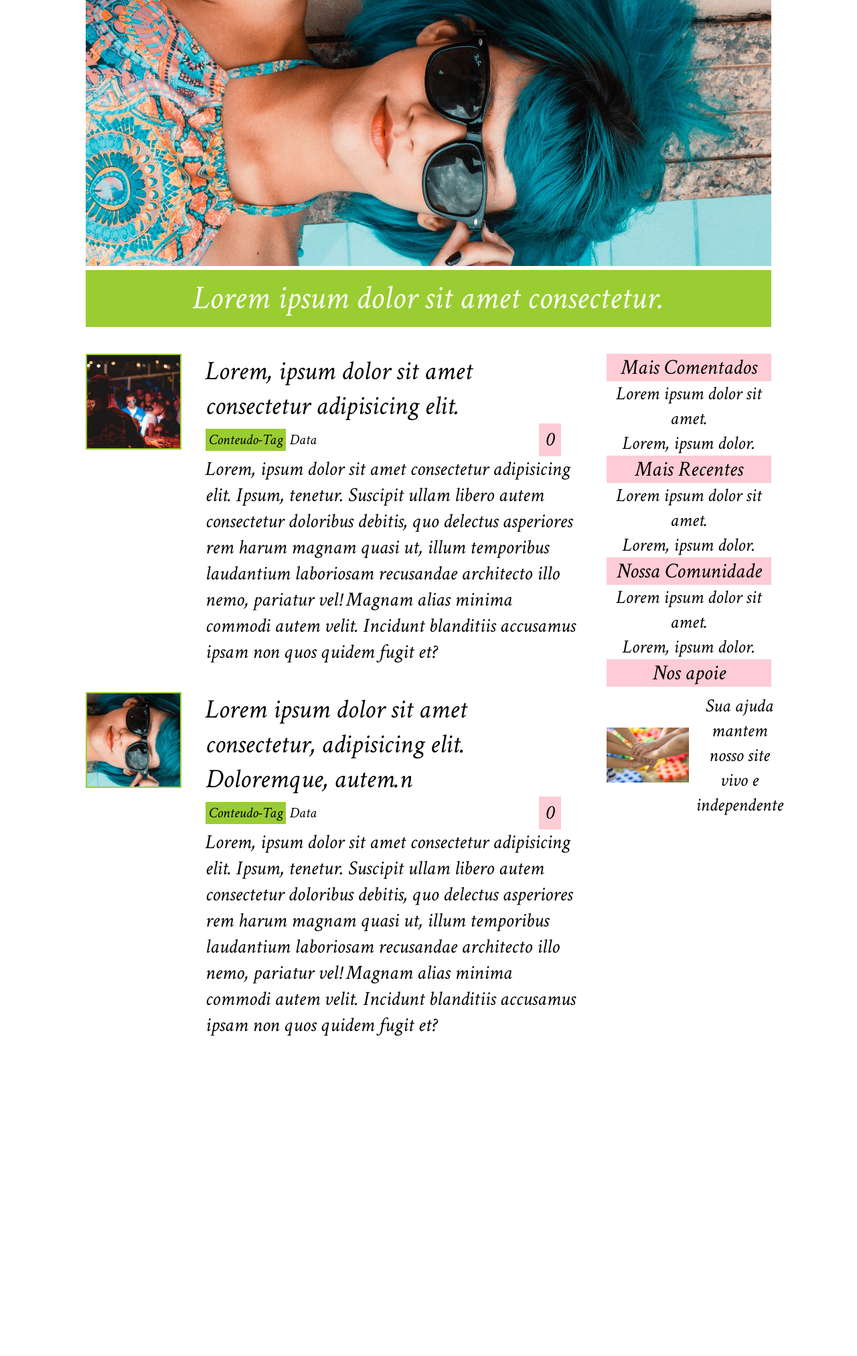
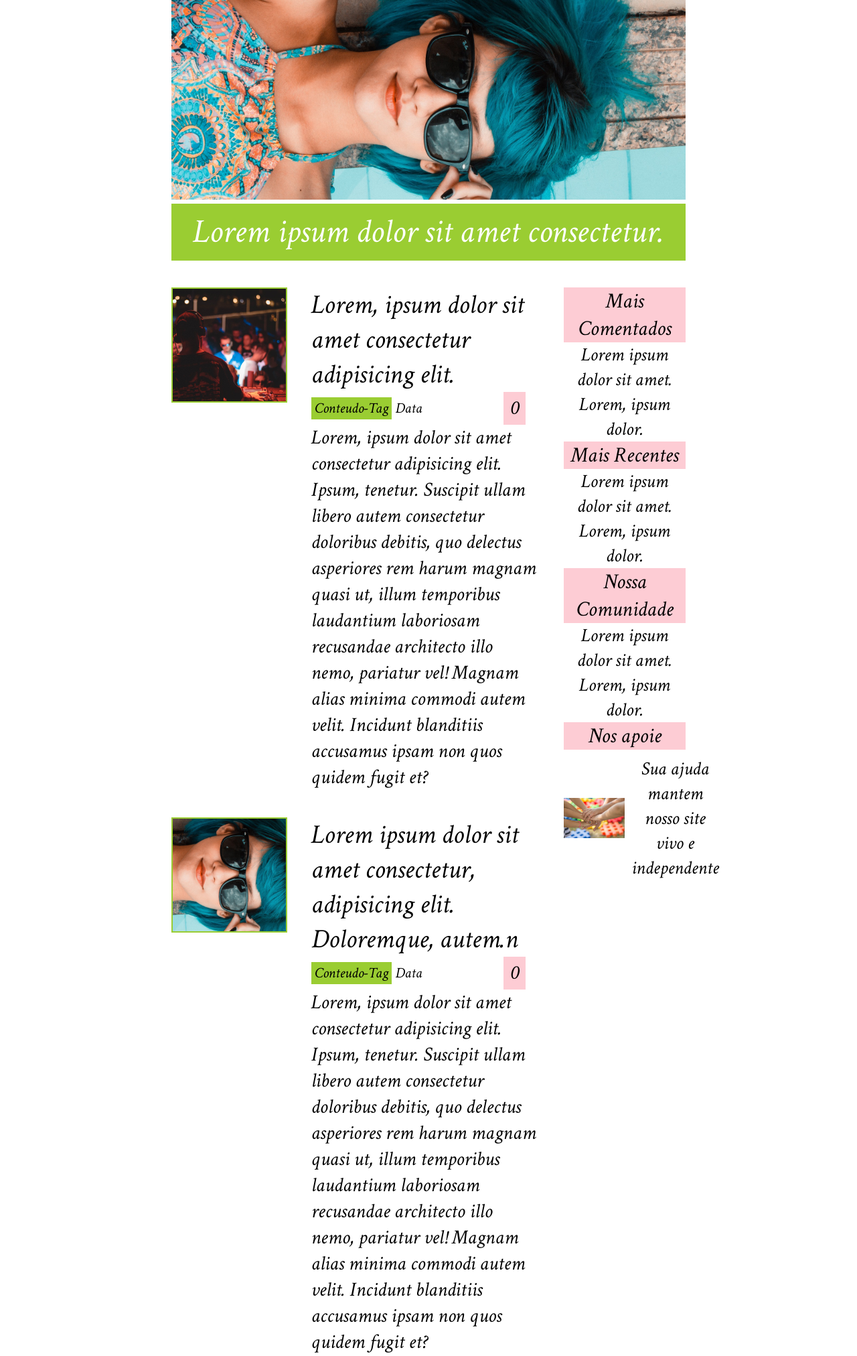
Before and after one commit to jrafaelpcruz/hackaton-pamI, a PHP site: page / in a window 1280 px wide. Shown: the part 219-2243 px from the top of the page at 67% size. Before the commit the page ends 1770 px from the top, so only its background shows below. Run offline with PHP 8.4, Linux system fonts and the light colour scheme; some web fonts are replaced.

Commit message:
classes conteudo-imagem e conteudo-principal adcionadas ao grupo conteudo

```diff
--- a/index.php
+++ b/index.php
@@ -24,8 +24,10 @@
   <div class="container">
     <div class="coluna-conteudo">
       <div class="conteudo">
-        <div><img src="img/music.jpg" /></div>
-        <div>
+        <div class="conteudo-imagem">
+          <img src="img/music.jpg" />
+        </div>
+        <div class="conteudo-principal">
           <a href="#">Lorem, ipsum dolor sit amet consectetur adipisicing elit.</a>
           <div class="conteudo-atributos">
             <ul>
@@ -40,10 +42,10 @@
         </div>
       </div>
       <div class="conteudo">
-        <div>
+        <div class="conteudo-imagem">
           <img src="img/column_woman_glasses.jpg" />
         </div>
-        <div>
+        <div class="conteudo-principal">
           <a href="#">Lorem ipsum dolor sit amet consectetur, adipisicing elit. Doloremque, autem.n</a>
           <div class="conteudo-atributos">
             <ul>
--- a/styles/styles.css
+++ b/styles/styles.css
@@ -76,7 +76,7 @@ li a:hover {
 
 /*index.php*/
 main {
-  width:80%;
+  width:60%;
   display:flex;
   flex-flow: wrap column;
   align-items: center;
@@ -117,7 +117,12 @@ main {
   display:flex;
   gap: 40px;
 }
-
+.conteudo-imagem {
+  flex: 1 1 0;
+}
+.conteudo-principal {
+  flex: 2 1 0;
+}
 .conteudo img {
   width:100%;
   border: 2px solid var(--header-second-color)
@@ -201,9 +206,6 @@ main {
   .coluna-conteudo {
     width:100%;
   }
-  .conteudo img {
-    display:none;
-  }
   .conteudo p {
     display:none;
   }
```
